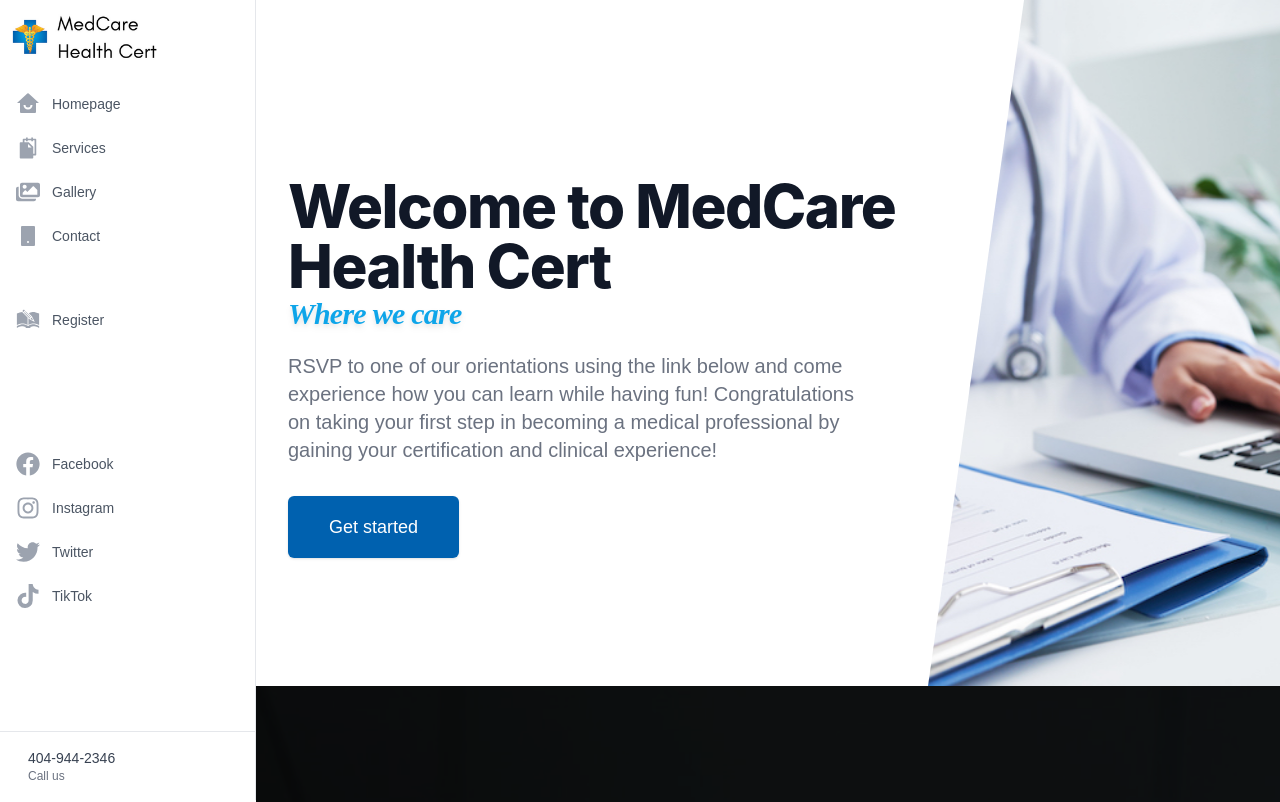
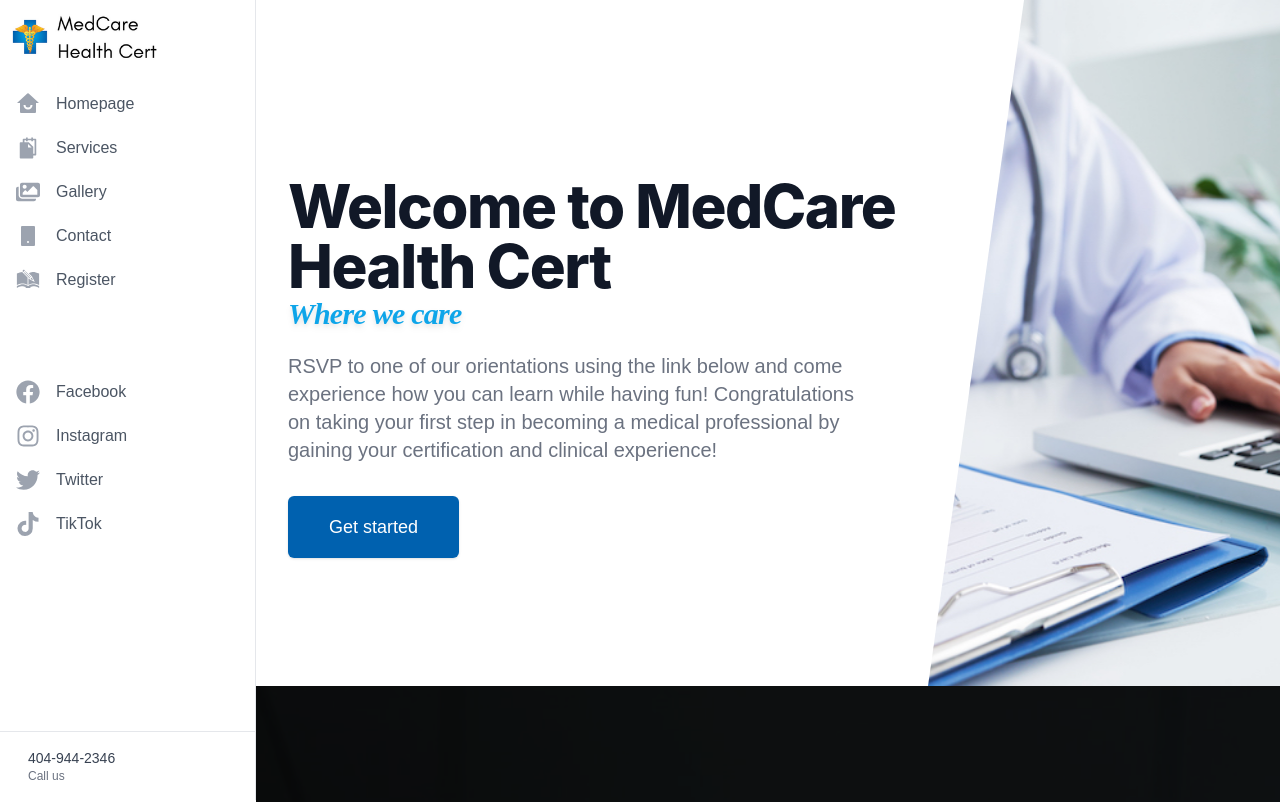
Before and after one commit to The-JL-Group/medcare-health-cert, a React (Create React App) app: page / in a window 1280 px wide. Shown: the top 802 px of the page. Built offline with nearby package versions, Linux system fonts and the light colour scheme; the HTML template or start-up script is replaced by a standard one; what tw-elements would draw is missing.

Commit message:
Fixed navbar movement on y axis when moving browser height ways

```diff
--- a/src/pages/ContactPage.js
+++ b/src/pages/ContactPage.js
@@ -51,7 +51,7 @@ const topNavigation = [
     href: 'https://docs.google.com/forms/d/e/1FAIpQLSeN5gkyLOgwY10k-v8oOXCGx2rJiw_BosrU5DJtsmaeWI25EQ/viewform',
     icon: GiArchiveRegister,
     current: false,
-    style: 'top-10 relative',
+    // style: 'top-10 relative',
   },
 ];
 
@@ -255,16 +255,17 @@ function ContactPage() {
           {/* Desktop Nav */}
 
           {/* Desktop Top Nav */}
-          <nav className="mt-5 flex-1 px-2 bg-white space-y-1 top-3 relative">
+          {/* Tablet/Mobile Bottom Nav */}
+          <nav className="mt-5 px-2 space-y-1 top-3 relative">
                 {topNavigation.map((item) => (
                   <a
                     key={item.name}
                     href={item.href}
                     className={classNames(
                       item.current
-                    ? 'bg-gray-100 text-gray-900'
+                        ? 'bg-sky-500 text-gray-900'
                         : 'text-gray-600 hover:bg-sky-500 hover:text-white',
-                  `group flex items-center px-2 py-2 text-sm font-medium rounded-md ${item.style}`
+                      `group flex items-center px-2 py-2 text-base font-medium rounded-md ${item.style}`
                     )}
                   >
                     <item.icon
@@ -272,7 +273,7 @@ function ContactPage() {
                         item.current
                           ? 'text-gray-500'
                           : 'text-gray-400 group-hover:text-white',
-                    'mr-3 flex-shrink-0 h-6 w-6'
+                        'mr-4 flex-shrink-0 h-6 w-6'
                       )}
                       aria-hidden="true"
                     />
@@ -281,19 +282,17 @@ function ContactPage() {
                 ))}
               </nav>
 
-          {/* Desktop Bottom Nav */}
-          <nav className="mt-1 flex-1 px-2 bg-white space-y-1 top-12 relative">
+              {/* Tablet/Mobile Bottom Nav */}
+              <nav className="mt-5 px-2 space-y-1 top-16 relative">
                 {bottomNavigation.map((item) => (
                   <a
-                target="_blank"
-                rel="noreferrer"
                     key={item.name}
                     href={item.href}
                     className={classNames(
                       item.current
-                    ? 'bg-gray-100 text-gray-900'
+                        ? 'bg-sky-500 text-gray-900'
                         : 'text-gray-600 hover:bg-sky-500 hover:text-white',
-                  'group flex items-center px-2 py-2 text-sm font-medium rounded-md'
+                      'group flex items-center px-2 py-2 text-base font-medium rounded-md'
                     )}
                   >
                     <item.icon
@@ -301,7 +300,7 @@ function ContactPage() {
                         item.current
                           ? 'text-gray-500'
                           : 'text-gray-400 group-hover:text-white',
-                    'mr-3 flex-shrink-0 h-6 w-6'
+                        'mr-4 flex-shrink-0 h-6 w-6'
                       )}
                       aria-hidden="true"
                     />
--- a/src/pages/GalleryPage.js
+++ b/src/pages/GalleryPage.js
@@ -50,7 +50,7 @@ const topNavigation = [
     href: 'https://docs.google.com/forms/d/e/1FAIpQLSeN5gkyLOgwY10k-v8oOXCGx2rJiw_BosrU5DJtsmaeWI25EQ/viewform',
     icon: GiArchiveRegister,
     current: false,
-    style: 'top-10 relative',
+    // style: 'top-10 relative',
   },
 ];
 
@@ -254,16 +254,17 @@ function GalleryPage() {
           {/* Desktop Nav */}
 
           {/* Desktop Top Nav */}
-          <nav className="mt-5 flex-1 px-2 bg-white space-y-1 top-3 relative">
+           {/* Tablet/Mobile Bottom Nav */}
+           <nav className="mt-5 px-2 space-y-1 top-3 relative">
                 {topNavigation.map((item) => (
                   <a
                     key={item.name}
                     href={item.href}
                     className={classNames(
                       item.current
-                    ? 'bg-gray-100 text-gray-900'
+                        ? 'bg-sky-500 text-gray-900'
                         : 'text-gray-600 hover:bg-sky-500 hover:text-white',
-                  `group flex items-center px-2 py-2 text-sm font-medium rounded-md ${item.style}`
+                      `group flex items-center px-2 py-2 text-base font-medium rounded-md ${item.style}`
                     )}
                   >
                     <item.icon
@@ -271,7 +272,7 @@ function GalleryPage() {
                         item.current
                           ? 'text-gray-500'
                           : 'text-gray-400 group-hover:text-white',
-                    'mr-3 flex-shrink-0 h-6 w-6'
+                        'mr-4 flex-shrink-0 h-6 w-6'
                       )}
                       aria-hidden="true"
                     />
@@ -280,19 +281,17 @@ function GalleryPage() {
                 ))}
               </nav>
 
-          {/* Desktop Bottom Nav */}
-          <nav className="mt-1 flex-1 px-2 bg-white space-y-1 top-12 relative">
+              {/* Tablet/Mobile Bottom Nav */}
+              <nav className="mt-5 px-2 space-y-1 top-16 relative">
                 {bottomNavigation.map((item) => (
                   <a
-                target="_blank"
-                rel="noreferrer"
                     key={item.name}
                     href={item.href}
                     className={classNames(
                       item.current
-                    ? 'bg-gray-100 text-gray-900'
+                        ? 'bg-sky-500 text-gray-900'
                         : 'text-gray-600 hover:bg-sky-500 hover:text-white',
-                  'group flex items-center px-2 py-2 text-sm font-medium rounded-md'
+                      'group flex items-center px-2 py-2 text-base font-medium rounded-md'
                     )}
                   >
                     <item.icon
@@ -300,7 +299,7 @@ function GalleryPage() {
                         item.current
                           ? 'text-gray-500'
                           : 'text-gray-400 group-hover:text-white',
-                    'mr-3 flex-shrink-0 h-6 w-6'
+                        'mr-4 flex-shrink-0 h-6 w-6'
                       )}
                       aria-hidden="true"
                     />
--- a/src/pages/HomePage.js
+++ b/src/pages/HomePage.js
@@ -54,7 +54,7 @@ const topNavigation = [
     href: 'https://docs.google.com/forms/d/e/1FAIpQLSeN5gkyLOgwY10k-v8oOXCGx2rJiw_BosrU5DJtsmaeWI25EQ/viewform',
     icon: GiArchiveRegister,
     current: false,
-    style: 'top-10 relative',
+    // style: 'top-10 relative',
   },
 ];
 
@@ -258,16 +258,17 @@ function HomePage() {
           {/* Desktop Nav */}
 
           {/* Desktop Top Nav */}
-          <nav className="mt-5 flex-1 px-2 bg-white space-y-1 top-3 relative">
+          {/* Tablet/Mobile Bottom Nav */}
+          <nav className="mt-5 px-2 space-y-1 top-3 relative">
                 {topNavigation.map((item) => (
                   <a
                     key={item.name}
                     href={item.href}
                     className={classNames(
                       item.current
-                    ? 'bg-gray-100 text-gray-900'
+                        ? 'bg-sky-500 text-gray-900'
                         : 'text-gray-600 hover:bg-sky-500 hover:text-white',
-                  `group flex items-center px-2 py-2 text-sm font-medium rounded-md ${item.style}`
+                      `group flex items-center px-2 py-2 text-base font-medium rounded-md ${item.style}`
                     )}
                   >
                     <item.icon
@@ -275,7 +276,34 @@ function HomePage() {
                         item.current
                           ? 'text-gray-500'
                           : 'text-gray-400 group-hover:text-white',
-                    'mr-3 flex-shrink-0 h-6 w-6'
+                        'mr-4 flex-shrink-0 h-6 w-6'
+                      )}
+                      aria-hidden="true"
+                    />
+                    {item.name}
+                  </a>
+                ))}
+              </nav>
+
+              {/* Tablet/Mobile Bottom Nav */}
+              <nav className="mt-5 px-2 space-y-1 top-16 relative">
+                {bottomNavigation.map((item) => (
+                  <a
+                    key={item.name}
+                    href={item.href}
+                    className={classNames(
+                      item.current
+                        ? 'bg-sky-500 text-gray-900'
+                        : 'text-gray-600 hover:bg-sky-500 hover:text-white',
+                      'group flex items-center px-2 py-2 text-base font-medium rounded-md'
+                    )}
+                  >
+                    <item.icon
+                      className={classNames(
+                        item.current
+                          ? 'text-gray-500'
+                          : 'text-gray-400 group-hover:text-white',
+                        'mr-4 flex-shrink-0 h-6 w-6'
                       )}
                       aria-hidden="true"
                     />
@@ -285,33 +313,7 @@ function HomePage() {
               </nav>
 
           {/* Desktop Bottom Nav */}
-          <nav className="mt-1 flex-1 px-2 bg-white space-y-1 top-12 relative">
-            {bottomNavigation.map((item) => (
-              <a
-                target="_blank"
-                rel="noreferrer"
-                key={item.name}
-                href={item.href}
-                className={classNames(
-                  item.current
-                    ? 'bg-gray-100 text-gray-900'
-                    : 'text-gray-600 hover:bg-sky-500 hover:text-white',
-                  'group flex items-center px-2 py-2 text-sm font-medium rounded-md'
-                )}
-              >
-                <item.icon
-                  className={classNames(
-                    item.current
-                      ? 'text-gray-500'
-                      : 'text-gray-400 group-hover:text-white',
-                    'mr-3 flex-shrink-0 h-6 w-6'
-                  )}
-                  aria-hidden="true"
-                />
-                {item.name}
-              </a>
-            ))}
-          </nav>
+
         </div>
         <div className="flex-shrink-0 flex border-t border-gray-200 p-4">
           <a href="tel:404-944-2346" className="flex-shrink-0 w-full group block">
--- a/src/pages/ServicesPage.js
+++ b/src/pages/ServicesPage.js
@@ -51,7 +51,7 @@ const topNavigation = [
     href: 'https://docs.google.com/forms/d/e/1FAIpQLSeN5gkyLOgwY10k-v8oOXCGx2rJiw_BosrU5DJtsmaeWI25EQ/viewform',
     icon: GiArchiveRegister,
     current: false,
-    style: 'top-10 relative',
+    // style: 'top-10 relative',
   },
 ];
 
@@ -255,16 +255,17 @@ function ServicesPage() {
           {/* Desktop Nav */}
 
           {/* Desktop Top Nav */}
-          <nav className="mt-5 flex-1 px-2 bg-white space-y-1 top-3 relative">
+           {/* Tablet/Mobile Bottom Nav */}
+           <nav className="mt-5 px-2 space-y-1 top-3 relative">
                 {topNavigation.map((item) => (
                   <a
                     key={item.name}
                     href={item.href}
                     className={classNames(
                       item.current
-                    ? 'bg-gray-100 text-gray-900'
+                        ? 'bg-sky-500 text-gray-900'
                         : 'text-gray-600 hover:bg-sky-500 hover:text-white',
-                  `group flex items-center px-2 py-2 text-sm font-medium rounded-md ${item.style}`
+                      `group flex items-center px-2 py-2 text-base font-medium rounded-md ${item.style}`
                     )}
                   >
                     <item.icon
@@ -272,7 +273,7 @@ function ServicesPage() {
                         item.current
                           ? 'text-gray-500'
                           : 'text-gray-400 group-hover:text-white',
-                    'mr-3 flex-shrink-0 h-6 w-6'
+                        'mr-4 flex-shrink-0 h-6 w-6'
                       )}
                       aria-hidden="true"
                     />
@@ -281,19 +282,17 @@ function ServicesPage() {
                 ))}
               </nav>
 
-          {/* Desktop Bottom Nav */}
-          <nav className="mt-1 flex-1 px-2 bg-white space-y-1 top-12 relative">
+              {/* Tablet/Mobile Bottom Nav */}
+              <nav className="mt-5 px-2 space-y-1 top-16 relative">
                 {bottomNavigation.map((item) => (
                   <a
-                target="_blank"
-                rel="noreferrer"
                     key={item.name}
                     href={item.href}
                     className={classNames(
                       item.current
-                    ? 'bg-gray-100 text-gray-900'
+                        ? 'bg-sky-500 text-gray-900'
                         : 'text-gray-600 hover:bg-sky-500 hover:text-white',
-                  'group flex items-center px-2 py-2 text-sm font-medium rounded-md'
+                      'group flex items-center px-2 py-2 text-base font-medium rounded-md'
                     )}
                   >
                     <item.icon
@@ -301,7 +300,7 @@ function ServicesPage() {
                         item.current
                           ? 'text-gray-500'
                           : 'text-gray-400 group-hover:text-white',
-                    'mr-3 flex-shrink-0 h-6 w-6'
+                        'mr-4 flex-shrink-0 h-6 w-6'
                       )}
                       aria-hidden="true"
                     />
@@ -309,6 +308,7 @@ function ServicesPage() {
                   </a>
                 ))}
               </nav>
+
         </div>
         <div className="flex-shrink-0 flex border-t border-gray-200 p-4">
           <a href="tel:404-944-2346" className="flex-shrink-0 w-full group block">
```
Lines whose indentation alone changed are shown as unchanged.
